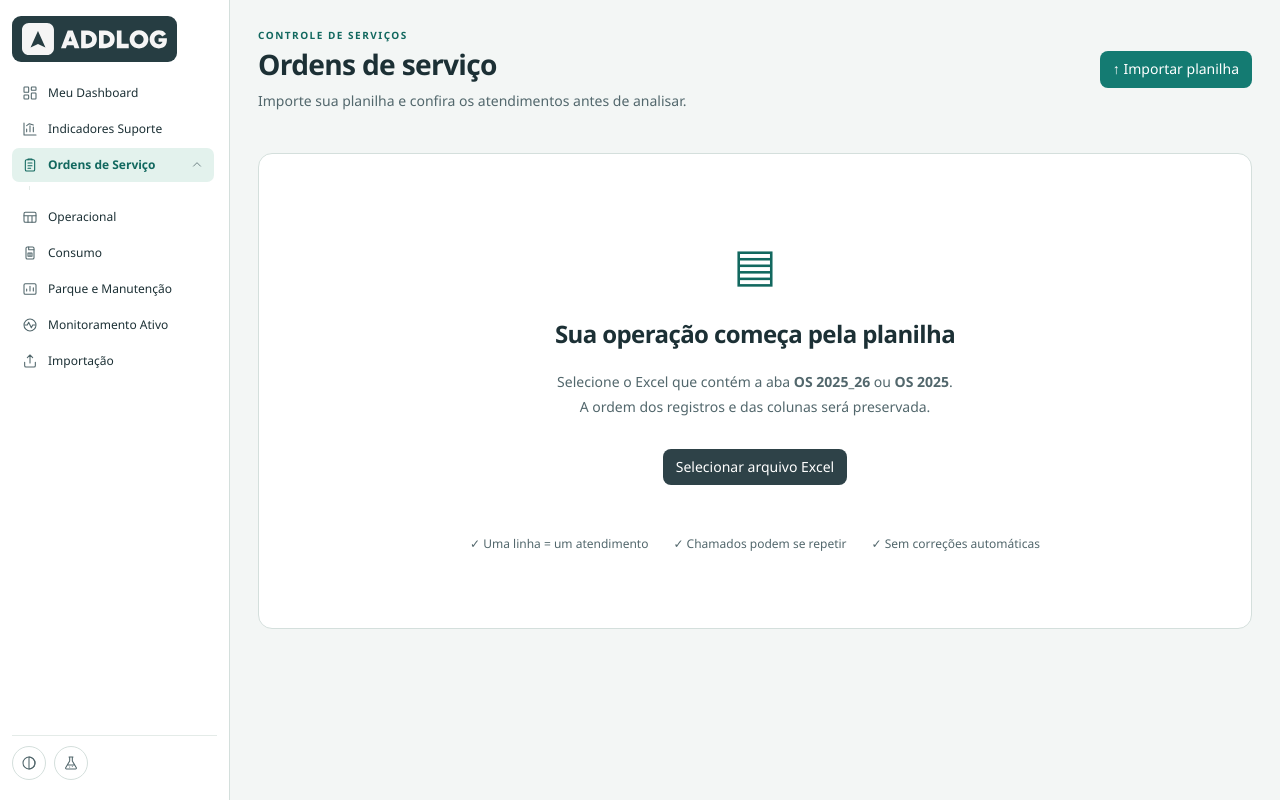
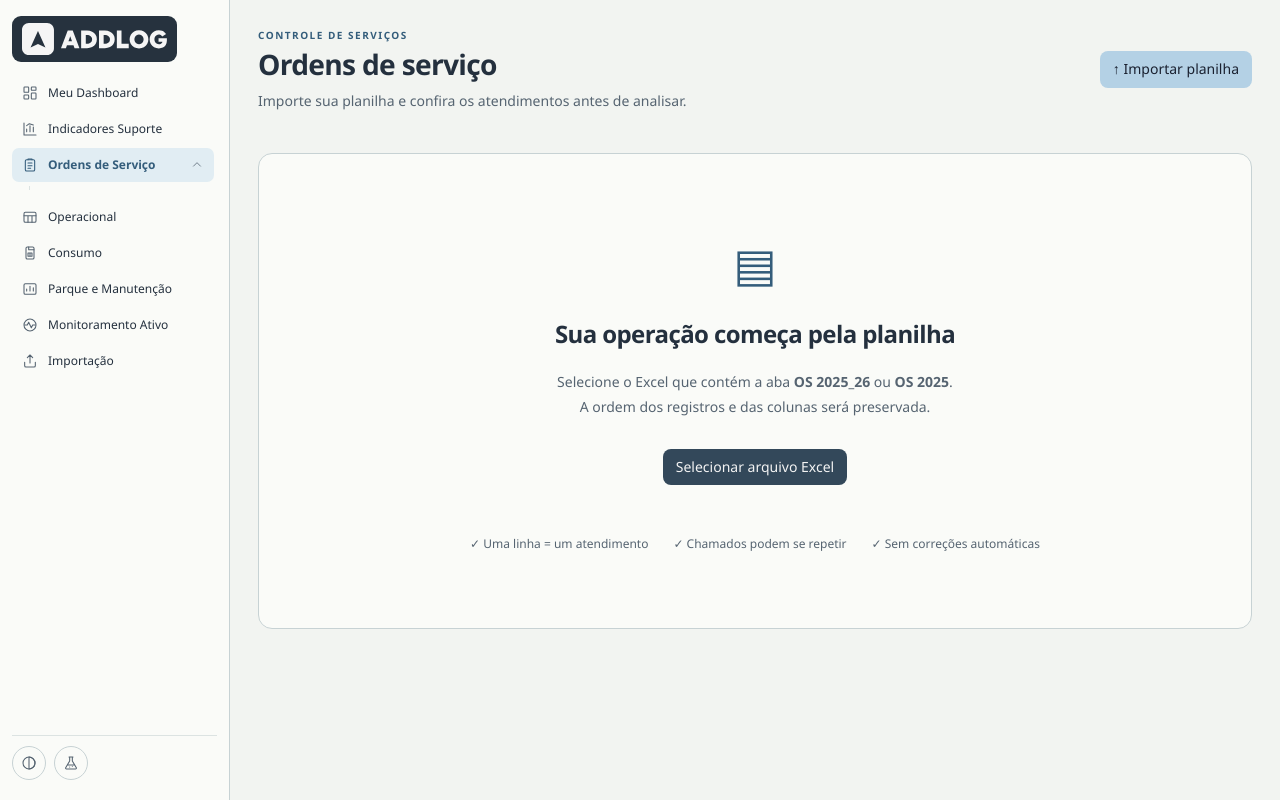
Before and after one commit to jeanjohann/dashboard-suporte-controller, a React (Vite) app: page / in a window 1280 px wide. Built offline with nearby package versions, Linux system fonts and the light colour scheme; a web font is replaced by a local one.

Commit message:
style: refine four themes with neutral surfaces and accessible accents

```diff
--- a/package.json
+++ b/package.json
@@ -1,6 +1,6 @@
 {
   "name": "dashboard-suporte",
-  "version": "0.66.0",
+  "version": "0.66.1",
   "private": true,
   "type": "module",
   "scripts": {
--- a/scripts/architecture/build-map.mjs
+++ b/scripts/architecture/build-map.mjs
@@ -155,7 +155,9 @@ const descriptions = {
   'src/modules/monitoring/components/RegistryEquivalences.jsx':
     'Permite equivalência explícita base API/cliente Operacional, salva localmente por usuário.',
   'src/styles/theme-presets.css':
-    'Cinco paletas adicionais para tela, com superfícies claras/escuras, tokens de leitura e gráficos; mantém cores próprias da impressão e rolagem no seletor de temas.',
+    'Quatro paletas de tela: Grafite e Lima, Azul e Âmbar, Noite e Bruma Azul; fundos off-white/cinza escuro e tokens de leitura, estados e gráficos.',
+  'src/app/themeOptions.js':
+    'Define as quatro opções de tema, IDs estáveis, preferência padrão e migração dos temas antigos.',
   'src/modules/monitoring/components/MonitoringRegistry.jsx':
     'Conferência autorizada API × Operacional, com grupos, filtros, referências de origem e CSV; não modifica os cadastros.',
   'src/modules/monitoring/domain/monitoringRegistry.js':
--- a/src/app/Theme.jsx
+++ b/src/app/Theme.jsx
@@ -9,27 +9,15 @@ import React, {
   useRef,
 } from 'react';
 
-const themes = [
-  { id: 'light', label: 'Claro' },
-  { id: 'dark', label: 'Escuro' },
-  { id: 'lime', label: 'Grafite e Lima' },
-  { id: 'sage', label: 'Sálvia e Areia' },
-  { id: 'lagoon', label: 'Lagoa' },
-  { id: 'ocean', label: 'Azul e Âmbar' },
-  { id: 'midnight', label: 'Noite Azul' },
-  { id: 'electric', label: 'Lima Elétrica' },
-  { id: 'mist', label: 'Bruma Azul' },
-  { id: 'garden', label: 'Jardim' },
-];
-const ThemeContext = createContext({ theme: 'light', selectTheme: () => {} });
+import { themes, defaultTheme, restoredTheme } from './themeOptions.js';
+const ThemeContext = createContext({ theme: defaultTheme, selectTheme: () => {} });
 const storageKey = 'addlog-theme-v1';
 export function ThemeProvider({ children }) {
   const [theme, setTheme] = useState(() => {
     try {
-      const saved = localStorage.getItem(storageKey);
-      return themes.some((entry) => entry.id === saved) ? saved : 'light';
+      return restoredTheme(localStorage.getItem(storageKey));
     } catch {
-      return 'light';
+      return defaultTheme;
     }
   });
   useLayoutEffect(() => {
--- /dev/null
+++ b/src/app/themeOptions.js
@@ -0,0 +1,20 @@
+/** IDs estáveis das quatro paletas e migração das preferências antigas deste navegador. */
+export const themes = [
+  { id: 'lime', label: 'Grafite e Lima' },
+  { id: 'ocean', label: 'Azul e Âmbar' },
+  { id: 'midnight', label: 'Noite' },
+  { id: 'mist', label: 'Bruma Azul' },
+];
+export const defaultTheme = 'mist';
+const legacyThemes = {
+  light: 'mist',
+  dark: 'midnight',
+  electric: 'lime',
+  sage: 'mist',
+  lagoon: 'ocean',
+  garden: 'mist',
+};
+export function restoredTheme(saved) {
+  if (themes.some((entry) => entry.id === saved)) return saved;
+  return Object.hasOwn(legacyThemes, saved) ? legacyThemes[saved] : defaultTheme;
+}
--- a/src/styles/sidebar.css
+++ b/src/styles/sidebar.css
@@ -23,10 +23,6 @@
   border-right: 1px solid var(--ui-border);
   border-bottom: 0;
   background: var(--ui-surface);
-}
-:root[data-theme='dark'] .app > aside.app-navigation {
-  --navigation-text: var(--ui-ink);
-  --navigation-icon: var(--ui-muted);
 }
 .app > main {
   width: auto;
@@ -189,7 +185,7 @@
   margin: 2px 0;
   padding: 7px 9px;
   min-height: 32px;
-  font-size: 12px;
+  font-size: 11px;
   font-weight: 450;
   background: transparent;
   color: var(--ui-ink);
@@ -202,38 +198,6 @@
 }
 .theme-options button.theme-choice:hover {
   background: var(--ui-soft);
-}
-:root[data-theme='lime'] .app > aside.app-navigation {
-  --navigation-text: #f0f1ed;
-  --navigation-icon: #a3bec0;
-  background: #282828;
-  border-color: #3f5355;
-}
-:root[data-theme='lime'] .app-navigation .side-navigation button.active {
-  background: #a8c513;
-  color: #222a0a;
-}
-:root[data-theme='lime'] .app-navigation .sidebar-footer {
-  border-color: #465253;
-}
-:root[data-theme='lime'] .app-navigation .sidebar-footer > button.theme-toggle {
-  color: #a3bec0;
-}
-:root[data-theme='lime'] .app-navigation .monitoring-menu button {
-  color: #d0dfdf;
-}
-:root[data-theme='lime'] .app-navigation .monitoring-menu button.active {
-  color: #e6f5a4;
-  background: #3d4825;
-}
-:root[data-theme='lime'] .app > aside .sidebar-tools .category-navigation {
-  background: #282828;
-}
-:root[data-theme='lime'] .app > aside .navigation-group > button:hover:not(.active),
-:root[data-theme='lime'] .app > aside .sidebar-tools .category-navigation button:hover:not(.active),
-:root[data-theme='lime'] .app > aside .sidebar-tools .monitoring-menu button:hover:not(.active) {
-  background: #35474a;
-  color: #f0f1ed;
 }
 /* Ferramentas discretas; o atalho experimental aparece somente para administradores. */
 .sidebar-footer {
--- a/src/styles/theme-presets.css
+++ b/src/styles/theme-presets.css
@@ -1,26 +1,152 @@
-/* Paletas adicionais: tons derivados para leitura e estados semânticos preservados. */
-/* Somente tela: impressão e exportações mantêm as cores portáteis próprias. */
+/* Quatro paletas: superfícies neutras, contraste de leitura e cores semânticas preservadas. */
+/* Somente tela: impressão mantém os tokens próprios definidos em theme.css. */
 @media screen {
-  /* Azul claro para áreas de apoio; marinho para texto e ações, sem saturar grandes superfícies. */
+  :root[data-theme='lime'] {
+    color-scheme: dark;
+    --brand-surface: #24272a;
+    --ui-background: #202224;
+    --ui-surface: #2b2e31;
+    --ui-soft: #353a3c;
+    --ui-ink: #f0f3ed;
+    --ui-muted: #bbc6bd;
+    --ui-border: #525c5f;
+    --ui-line: #40494b;
+    --ui-shadow: #00000035;
+    --ui-button-bg: #424c3a;
+    --ui-button-text: #f4f7ef;
+    --ui-button-hover: #535f48;
+    --ui-accent: #b9ed69;
+    --ui-on-accent: #23300d;
+    --ui-accent-hover: #cdf88f;
+    --ui-accent-ink: #c8f28b;
+    --ui-accent-soft: #38452c;
+    --ui-accent-border: #738d4e;
+    --ui-link: #c8f28b;
+    --ui-coral: #ffb18c;
+    --ui-success-bg: #203d33;
+    --ui-success-ink: #a1e1b7;
+    --ui-success-border: #4c8369;
+    --ui-warning-bg: #413721;
+    --ui-warning-ink: #f5d58c;
+    --ui-error-bg: #452935;
+    --ui-error-ink: #ffb5c1;
+    --ui-info-bg: #233c55;
+    --ui-info-ink: #b6d9f2;
+    --ui-violet-bg: #372e50;
+    --ui-violet-ink: #d1c1f3;
+    --chart-primary: #b9ed69;
+    --chart-blue: #7fc8f8;
+    --chart-teal: #64ddc2;
+    --chart-purple: #c9a3f2;
+    --chart-coral: #f6aa7e;
+    --chart-slate: #a7bdb6;
+    --chart-amber: #edcf78;
+    --chart-rose: #efacd3;
+    --chart-other: #a9c6a0;
+    --chart-negative: #f49cab;
+  }
+  :root[data-theme='ocean'] {
+    color-scheme: light;
+    --brand-surface: #25435b;
+    --ui-background: #f4f1eb;
+    --ui-surface: #fffcf6;
+    --ui-soft: #eaeff2;
+    --ui-ink: #263545;
+    --ui-muted: #596773;
+    --ui-border: #ccd4d7;
+    --ui-line: #e0e3e0;
+    --ui-shadow: #123e6614;
+    --ui-button-bg: #294f6d;
+    --ui-button-text: #ffffff;
+    --ui-button-hover: #203e56;
+    --ui-accent: #296caa;
+    --ui-on-accent: #ffffff;
+    --ui-accent-hover: #205989;
+    --ui-accent-ink: #235f91;
+    --ui-accent-soft: #e4edf5;
+    --ui-accent-border: #96bfe7;
+    --ui-link: #235f91;
+    --ui-info-bg: #e5f0fc;
+    --ui-info-ink: #145c9d;
+    --ui-success-bg: #eaf5e4;
+    --ui-success-ink: #386532;
+    --ui-success-border: #a9cf99;
+    --ui-warning-bg: #ffefb5;
+    --ui-warning-ink: #755515;
+    --chart-primary: #296caa;
+    --chart-blue: #296caa;
+    --chart-teal: #278a86;
+    --chart-purple: #8268ad;
+    --chart-coral: #b66e42;
+    --chart-slate: #597b93;
+    --chart-amber: #9a691c;
+    --chart-rose: #bd6291;
+    --chart-other: #5c9946;
+    --chart-negative: #b75470;
+  }
+  :root[data-theme='midnight'] {
+    color-scheme: dark;
+    --brand-surface: #23272e;
+    --ui-background: #1d2026;
+    --ui-surface: #272b33;
+    --ui-soft: #313640;
+    --ui-ink: #edf1f6;
+    --ui-muted: #b5bfcc;
+    --ui-border: #4f5966;
+    --ui-line: #3c444f;
+    --ui-shadow: #00000035;
+    --ui-button-bg: #3d4b60;
+    --ui-button-text: #f5f7fb;
+    --ui-button-hover: #4a5c75;
+    --ui-accent: #79c7ff;
+    --ui-on-accent: #172433;
+    --ui-accent-hover: #9bd7ff;
+    --ui-accent-ink: #9dd9ff;
+    --ui-accent-soft: #243c50;
+    --ui-accent-border: #527893;
+    --ui-link: #9dd9ff;
+    --ui-coral: #ffb18c;
+    --ui-success-bg: #203d33;
+    --ui-success-ink: #a1e1b7;
+    --ui-success-border: #4c8369;
+    --ui-warning-bg: #413721;
+    --ui-warning-ink: #f5d58c;
+    --ui-error-bg: #452935;
+    --ui-error-ink: #ffb5c1;
+    --ui-info-bg: #233c55;
+    --ui-info-ink: #b6d9f2;
+    --ui-violet-bg: #372e50;
+    --ui-violet-ink: #d1c1f3;
+    --chart-primary: #7bcaff;
+    --chart-blue: #7bcaff;
+    --chart-teal: #57e1ca;
+    --chart-purple: #be9cff;
+    --chart-coral: #f5a77e;
+    --chart-slate: #a1b8cc;
+    --chart-amber: #f0cc75;
+    --chart-rose: #eda6d0;
+    --chart-other: #a9c6b4;
+    --chart-negative: #f49cab;
+  }
   :root[data-theme='mist'] {
     color-scheme: light;
-    --brand-surface: #1a2130;
-    --ui-background: #f3f3f3;
-    --ui-surface: #ffffff;
-    --ui-soft: #edf2f6;
-    --ui-ink: #1a2130;
-    --ui-muted: #59616e;
-    --ui-border: #cbd3dc;
-    --ui-line: #e5e5e5;
+    --brand-surface: #26323e;
+    --ui-background: #f2f4f1;
+    --ui-surface: #fafbf8;
+    --ui-soft: #e9eeed;
+    --ui-ink: #24303e;
+    --ui-muted: #566471;
+    --ui-border: #c7d2d4;
+    --ui-line: #dce3e2;
     --ui-shadow: #1a213010;
-    --ui-button-bg: #1a2130;
+    --ui-button-bg: #33485a;
     --ui-button-text: #f3f3f3;
-    --ui-button-hover: #303d52;
+    --ui-button-hover: #263b4d;
     --ui-accent: #b4d1e5;
     --ui-on-accent: #1a2130;
     --ui-accent-hover: #a1c4dd;
     --ui-accent-ink: #345d7b;
-    --ui-accent-soft: #e8f1f8;
+    --ui-accent-soft: #e1edf3;
     --ui-accent-border: #9ebbd0;
     --ui-link: #345d7b;
     --ui-coral: #a6533e;
@@ -35,8 +161,8 @@
     --ui-error-ink: #9c4053;
     --ui-violet-bg: #eeebf5;
     --ui-violet-ink: #6e568e;
-    --chart-primary: #4c7c9e;
-    --chart-blue: #4c7c9e;
+    --chart-primary: #477a9b;
+    --chart-blue: #477a9b;
     --chart-teal: #4c8c83;
     --chart-purple: #8a73aa;
     --chart-coral: #bd7959;
@@ -46,259 +172,9 @@
     --chart-other: #718577;
     --chart-negative: #b45c73;
   }
-  /* Petróleo para ações, verde e areia como apoio; variantes mais escuras nos gráficos. */
-  :root[data-theme='garden'] {
-    color-scheme: light;
-    --brand-surface: #346b70;
-    --ui-background: #f1f4ef;
-    --ui-surface: #f9f9f9;
-    --ui-soft: #eaf0e5;
-    --ui-ink: #243b3c;
-    --ui-muted: #536863;
-    --ui-border: #c4d2c6;
-    --ui-line: #dde4d7;
-    --ui-shadow: #294e4310;
-    --ui-button-bg: #346b70;
-    --ui-button-text: #ffffff;
-    --ui-button-hover: #28565b;
-    --ui-accent: #346b70;
-    --ui-on-accent: #ffffff;
-    --ui-accent-hover: #28565b;
-    --ui-accent-ink: #2d6260;
-    --ui-accent-soft: #e2eeea;
-    --ui-accent-border: #adcaa0;
-    --ui-link: #386b7a;
-    --ui-coral: #a65e43;
-    --ui-info-bg: #e5eff2;
-    --ui-info-ink: #386b7a;
-    --ui-success-bg: #e5efdf;
-    --ui-success-ink: #3d6539;
-    --ui-success-border: #adcaa0;
-    --ui-warning-bg: #f0f0df;
-    --ui-warning-ink: #6c622c;
-    --ui-error-bg: #f8eaeb;
-    --ui-error-ink: #9d4050;
-    --ui-violet-bg: #eeebf4;
-    --ui-violet-ink: #70588e;
-    --chart-primary: #367c79;
-    --chart-blue: #558e9e;
-    --chart-teal: #46928f;
-    --chart-purple: #8d78a8;
-    --chart-coral: #b87955;
-    --chart-slate: #687f87;
-    --chart-amber: #958139;
-    --chart-rose: #a76d89;
-    --chart-other: #729262;
-    --chart-negative: #b45970;
-  }
-  :root[data-theme='sage'] {
-    color-scheme: light;
-    --brand-surface: #306c67;
-    --ui-background: #f4f1e9;
-    --ui-surface: #fffef9;
-    --ui-soft: #eeeedf;
-    --ui-ink: #203a38;
-    --ui-muted: #52665d;
-    --ui-border: #c0c9b6;
-    --ui-line: #dedfce;
-    --ui-shadow: #304b3914;
-    --ui-button-bg: #306c67;
-    --ui-button-text: #ffffff;
-    --ui-button-hover: #245652;
-    --ui-accent: #306c67;
-    --ui-on-accent: #ffffff;
-    --ui-accent-hover: #245652;
-    --ui-accent-ink: #285b56;
-    --ui-accent-soft: #e1ede2;
-    --ui-accent-border: #72a17f;
-    --ui-link: #35677f;
-    --ui-info-bg: #e5eef1;
-    --ui-info-ink: #355c70;
-    --ui-success-bg: #e1ede2;
-    --ui-success-ink: #306343;
-    --ui-success-border: #a4c3aa;
-    --ui-warning-bg: #f3ecd6;
-    --ui-warning-ink: #765413;
-    --chart-primary: #306c67;
-    --chart-blue: #55879f;
-    --chart-teal: #51865e;
-    --chart-purple: #8275a5;
-    --chart-coral: #b66d50;
-    --chart-slate: #627f86;
-    --chart-amber: #95802e;
-    --chart-rose: #ad6583;
-    --chart-other: #7e8e76;
-    --chart-negative: #b75470;
-  }
-  :root[data-theme='lagoon'] {
-    color-scheme: light;
-    --brand-surface: #1c5e70;
-    --ui-background: #f4f5ee;
-    --ui-surface: #f3f3f3;
-    --ui-soft: #e8efdf;
-    --ui-ink: #17343a;
-    --ui-muted: #4c6365;
-    --ui-border: #c4d2cb;
-    --ui-line: #dbe3dc;
-    --ui-shadow: #164f4c14;
-    --ui-button-bg: #1c5e70;
-    --ui-button-text: #ffffff;
-    --ui-button-hover: #154b59;
-    --ui-accent: #157f76;
-    --ui-on-accent: #ffffff;
-    --ui-accent-hover: #126d65;
-    --ui-accent-ink: #156e65;
-    --ui-accent-soft: #dff0e9;
-    --ui-accent-border: #7eb9a9;
-    --ui-link: #176780;
-    --ui-info-bg: #e1eff4;
-    --ui-info-ink: #21647d;
-    --ui-success-bg: #e4efd9;
-    --ui-success-ink: #3b622f;
-    --ui-success-border: #bad09d;
-    --ui-warning-bg: #e8e5c9;
-    --ui-warning-ink: #6a571a;
-    --chart-primary: #17877e;
-    --chart-blue: #2587aa;
-    --chart-teal: #23a69b;
-    --chart-purple: #8771b0;
-    --chart-coral: #c27a4b;
-    --chart-slate: #67818b;
-    --chart-amber: #9a7e22;
-    --chart-rose: #b65f87;
-    --chart-other: #789262;
-    --chart-negative: #b75470;
-  }
-  :root[data-theme='ocean'] {
-    color-scheme: light;
-    --brand-surface: #0868c5;
-    --ui-background: #fffaf3;
-    --ui-surface: #ffffff;
-    --ui-soft: #edf3f7;
-    --ui-ink: #193449;
-    --ui-muted: #506779;
-    --ui-border: #ccdce5;
-    --ui-line: #e3ebed;
-    --ui-shadow: #123e6614;
-    --ui-button-bg: #185c98;
-    --ui-button-text: #ffffff;
-    --ui-button-hover: #104b80;
-    --ui-accent: #0868c5;
-    --ui-on-accent: #ffffff;
-    --ui-accent-hover: #0755a1;
-    --ui-accent-ink: #075aa9;
-    --ui-accent-soft: #e5f0fc;
-    --ui-accent-border: #96bfe7;
-    --ui-link: #0868c5;
-    --ui-info-bg: #e5f0fc;
-    --ui-info-ink: #145c9d;
-    --ui-success-bg: #eaf5e4;
-    --ui-success-ink: #386532;
-    --ui-success-border: #a9cf99;
-    --ui-warning-bg: #ffefb5;
-    --ui-warning-ink: #755515;
-    --chart-primary: #0868c5;
-    --chart-blue: #0868c5;
-    --chart-teal: #0a979f;
-    --chart-purple: #886bc1;
-    --chart-coral: #d07b41;
-    --chart-slate: #597b93;
-    --chart-amber: #a8821c;
-    --chart-rose: #bd6291;
-    --chart-other: #5c9946;
-    --chart-negative: #b75470;
-  }
-  :root[data-theme='midnight'] {
-    color-scheme: dark;
-    --brand-surface: #172130;
-    --ui-background: #111a27;
-    --ui-surface: #172130;
-    --ui-soft: #253246;
-    --ui-ink: #edf2f0;
-    --ui-muted: #b8c4ce;
-    --ui-border: #536174;
-    --ui-line: #354257;
-    --ui-shadow: #00000035;
-    --ui-button-bg: #31455b;
-    --ui-button-text: #edf2f0;
-    --ui-button-hover: #415974;
-    --ui-accent: #a9d3e2;
-    --ui-on-accent: #172130;
-    --ui-accent-hover: #c8e5ef;
-    --ui-accent-ink: #bce2ef;
-    --ui-accent-soft: #263d52;
-    --ui-accent-border: #5a8a9e;
-    --ui-link: #a9d3e2;
-    --ui-coral: #ffb18c;
-    --ui-success-bg: #203d33;
-    --ui-success-ink: #a1e1b7;
-    --ui-success-border: #4c8369;
-    --ui-warning-bg: #413721;
-    --ui-warning-ink: #f5d58c;
-    --ui-error-bg: #452935;
-    --ui-error-ink: #ffb5c1;
-    --ui-info-bg: #233c55;
-    --ui-info-ink: #b6d9f2;
-    --ui-violet-bg: #372e50;
-    --ui-violet-ink: #d1c1f3;
-    --chart-primary: #a9d3e2;
-    --chart-blue: #91bff4;
-    --chart-teal: #83d4c7;
-    --chart-purple: #bba9e7;
-    --chart-coral: #efb092;
-    --chart-slate: #a1b8cc;
-    --chart-amber: #e8cf91;
-    --chart-rose: #e4a4c9;
-    --chart-other: #b7c3c8;
-    --chart-negative: #eea2b5;
-  }
-  :root[data-theme='electric'] {
-    color-scheme: dark;
-    --brand-surface: #131f00;
-    --ui-background: #0e1605;
-    --ui-surface: #131f00;
-    --ui-soft: #26331a;
-    --ui-ink: #e2e2e2;
-    --ui-muted: #bac5b0;
-    --ui-border: #657455;
-    --ui-line: #3d4a30;
-    --ui-shadow: #00000035;
-    --ui-button-bg: #334426;
-    --ui-button-text: #e2e2e2;
-    --ui-button-hover: #465b33;
-    --ui-accent: #96ef4c;
-    --ui-on-accent: #131f00;
-    --ui-accent-hover: #b2ff77;
-    --ui-accent-ink: #b0f67f;
-    --ui-accent-soft: #283f13;
-    --ui-accent-border: #739b50;
-    --ui-link: #b0f67f;
-    --ui-coral: #ffb080;
-    --ui-success-bg: #213b17;
-    --ui-success-ink: #b1ee8b;
-    --ui-success-border: #5c8c3d;
-    --ui-warning-bg: #3f3a13;
-    --ui-warning-ink: #fff34d;
-    --ui-error-bg: #48232c;
-    --ui-error-ink: #ffb5be;
-    --ui-info-bg: #233d43;
-    --ui-info-ink: #b5dce7;
-    --ui-violet-bg: #352d43;
-    --ui-violet-ink: #d5b8ef;
-    --chart-primary: #96ef4c;
-    --chart-blue: #a9d3e2;
-    --chart-teal: #5ccead;
-    --chart-purple: #c6a9ef;
-    --chart-coral: #ffaa78;
-    --chart-slate: #b2c4a7;
-    --chart-amber: #fff34d;
-    --chart-rose: #eaa2cb;
-    --chart-other: #9eaf93;
-    --chart-negative: #f6a3b7;
-  }
 }
 .theme-options {
-  max-height: min(560px, calc(100dvh - 84px));
+  max-height: min(320px, calc(100dvh - 84px));
   overflow-y: auto;
   overscroll-behavior: contain;
 }
--- a/src/styles/theme.css
+++ b/src/styles/theme.css
@@ -54,97 +54,6 @@
   --addlog-soft: var(--ui-accent-soft);
   --control-height: 38px;
 }
-:root[data-theme='dark'] {
-  color-scheme: dark;
-  --brand-surface: #152225;
-  --ui-background: #181c21;
-  --ui-surface: #232930;
-  --ui-soft: #2c343d;
-  --ui-ink: #f0f5f5;
-  --ui-muted: #b7c7cb;
-  --ui-border: #3c4953;
-  --ui-line: #333f49;
-  --ui-shadow: #00000024;
-  --ui-button-bg: #394954;
-  --ui-button-text: #f0f5f5;
-  --ui-button-hover: #4a606c;
-  --ui-accent: #58dfbd;
-  --ui-on-accent: #102e28;
-  --ui-accent-hover: #83edcf;
-  --ui-accent-ink: #80efd0;
-  --ui-accent-soft: #203f38;
-  --ui-accent-border: #3b8471;
-  --ui-coral: #ffa781;
-  --ui-link: #8bc8f8;
-  --ui-success-bg: #203f32;
-  --ui-success-ink: #8be5af;
-  --ui-success-border: #448663;
-  --ui-warning-bg: #453822;
-  --ui-warning-ink: #ffd17a;
-  --ui-error-bg: #482d37;
-  --ui-error-ink: #ffabb8;
-  --ui-info-bg: #253c58;
-  --ui-info-ink: #a1caff;
-  --ui-violet-bg: #3d3058;
-  --ui-violet-ink: #d3b7ff;
-  --chart-primary: #58dfbd;
-  --chart-blue: #7db7ff;
-  --chart-teal: #45dbc5;
-  --chart-purple: #ba98ff;
-  --chart-coral: #ffa16f;
-  --chart-slate: #90b4cf;
-  --chart-amber: #f4c45f;
-  --chart-rose: #f592c0;
-  --chart-other: #9aaca6;
-  --chart-negative: #f28aa6;
-}
-
-/* Paleta adicional inspirada em grafite, lima, branco e azul petróleo. */
-:root[data-theme='lime'] {
-  color-scheme: light;
-  --brand-surface: #282828;
-  --ui-background: #f0f1ed;
-  --ui-surface: #ffffff;
-  --ui-soft: #e8edeb;
-  --ui-ink: #282828;
-  --ui-muted: #52656a;
-  --ui-border: #d0dbd7;
-  --ui-line: #e2e8e3;
-  --ui-shadow: #283a3212;
-  --ui-button-bg: #282828;
-  --ui-button-text: #ffffff;
-  --ui-button-hover: #40595e;
-  --ui-accent: #a8c513;
-  --ui-on-accent: #222a0a;
-  --ui-accent-hover: #bed837;
-  --ui-accent-ink: #4c6000;
-  --ui-accent-soft: #eef3d5;
-  --ui-accent-border: #b6c96c;
-  --ui-coral: #aa5c38;
-  --ui-link: #346b74;
-  --ui-success-bg: #eaf2dd;
-  --ui-success-ink: #465e19;
-  --ui-success-border: #bdce99;
-  --ui-warning-bg: #fbf0d8;
-  --ui-warning-ink: #7b5416;
-  --ui-error-bg: #f9e9e7;
-  --ui-error-ink: #9c3b42;
-  --ui-info-bg: #e5eff0;
-  --ui-info-ink: #376773;
-  --ui-violet-bg: #eeebf5;
-  --ui-violet-ink: #6a5786;
-  --chart-primary: #788e05;
-  --chart-blue: #3e708e;
-  --chart-teal: #54888e;
-  --chart-purple: #88719e;
-  --chart-coral: #ba7653;
-  --chart-slate: #65797c;
-  --chart-amber: #aa8126;
-  --chart-rose: #a65f80;
-  --chart-other: #84918c;
-  --chart-negative: #ac4e61;
-}
-
 /* Navegação e chave de tema. */
 .app > aside.app-navigation {
   display: grid;
@@ -925,9 +834,7 @@ footer button:hover:not(:disabled) {
 }
 /* Papel usa cores próprias, mesmo quando a tela está no tema escuro. */
 @media print {
-  :root,
-  :root[data-theme='dark'],
-  :root[data-theme='lime'] {
+  :root {
     color-scheme: light;
     --ui-background: #fff;
     --ui-surface: #fff;
```
Also changed, not shown: 17 other files (tests, documents, lock files or other folders).
